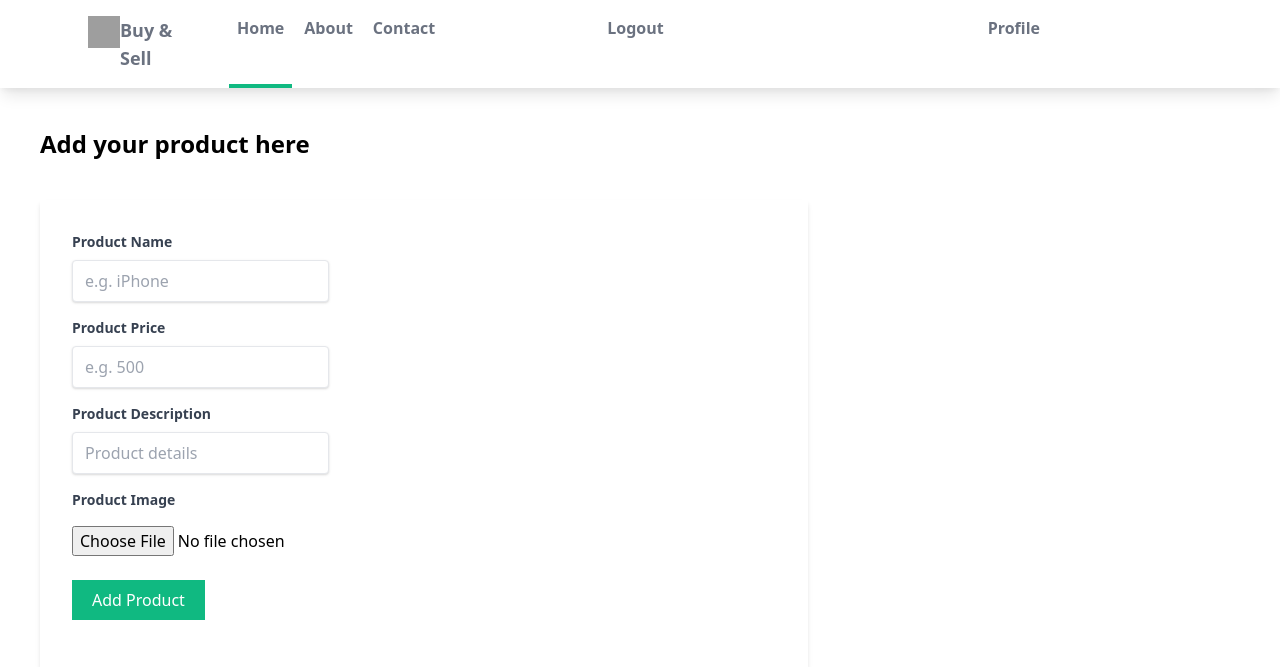
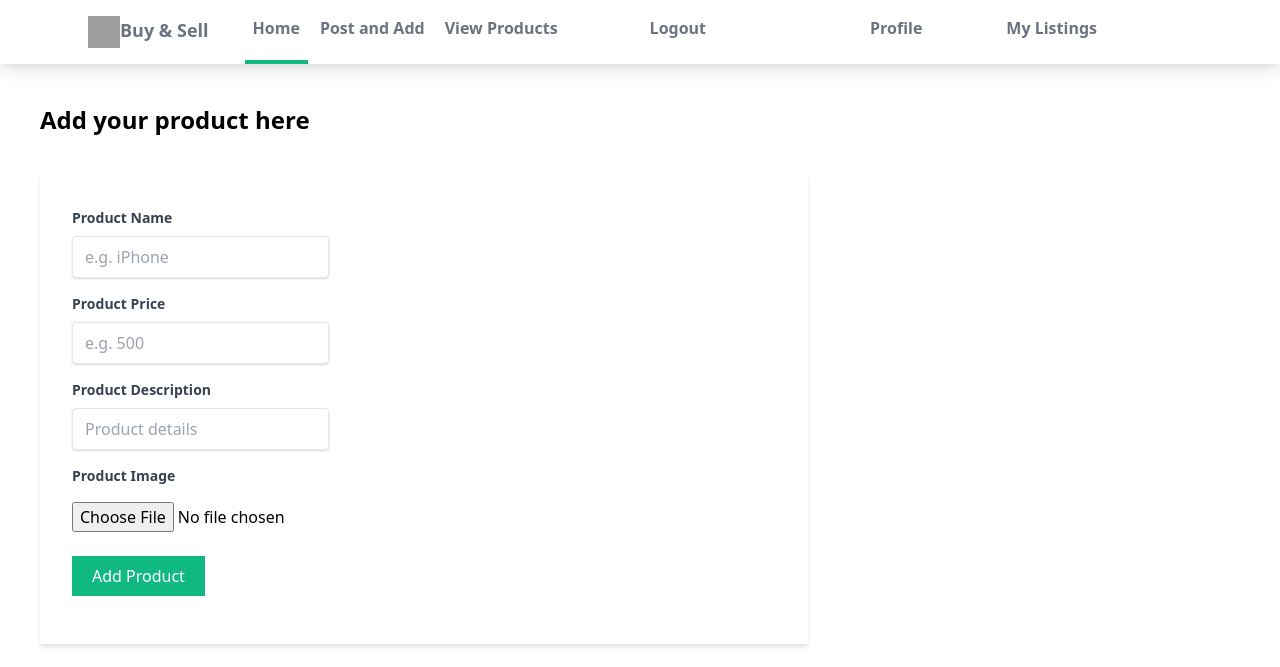
Before and after one commit to mttiurrehman/Buy-Sell-Django-project, a Django app: page /myapp/products/add/ in a window 1280 px wide. Shown: the top 667 px of the page. Run offline with Django 4.2, Linux system fonts and the light colour scheme; a user stored in the database is signed in; style sheets or scripts are compiled from the project's sources; parts of the project's set-up code (start-up, migrations or seed data) failed here and were passed over; grey boxes are pictures that could not be loaded.

Commit message:
second commit

```diff
--- a/mysite/myapp/templates/myapp/base.html
+++ b/mysite/myapp/templates/myapp/base.html
@@ -16,11 +16,12 @@
                         </div>
                         <div class="items-centre flex space-x-1">
                             <a href="#" class="px-2 py-4 text-gray-500 font-semibold border-b-4 border-green-500">Home</a>
-                            <a href="#" class="px-2 py-4 text-gray-500 font-semibold">About</a>
-                            <a href="#" class="px-2 py-4 text-gray-500 font-semibold">Contact</a>
+                            <a href="{% url 'myapp:add_product' %}" class="px-2 py-4 text-gray-500 font-semibold">Post and Add</a>
+                            <a href="{% url 'myapp:products' %}" class="px-2 py-4 text-gray-500 font-semibold">View Products</a>
                             {% if user.is_authenticated %}
-                            <a class="px-40 py-4 text-gray-500 font-semibold" href="{% url 'users:logout' %}">Logout</a>
-                            <a class="px-40 py-4 text-gray-500 font-semibold" href="{% url 'users:profile' %}">Profile</a>
+                            <a class="px-20 py-4 text-gray-500 font-semibold" href="{% url 'users:logout' %}">Logout</a>
+                            <a class="px-20 py-4 text-gray-500 font-semibold" href="{% url 'users:profile' %}">Profile</a>
+                            <a class=" py-4 text-gray-500 font-semibold" href="{% url 'myapp:my_listings' %}">My Listings</a>
                             {% else %}
                             <a class="px-40 py-4 text-gray-500 font-semibold" href="{% url 'users:login' %}">Login</a>
                             {% endif %}
--- /dev/null
+++ b/mysite/myapp/templates/myapp/product_form.html
@@ -0,0 +1,32 @@
+{% extends 'myapp/base.html' %}
+
+{% block content %}
+<h1 class="text-2xl font-bold m-10 ">Add your product here</h1>
+<form class="w-3/5 bg-white shadow-md m-10 px-8 py-8" method="POST" enctype="multipart/form-data">
+    {% csrf_token %}
+    <div class="mb-4">
+        <label class="block text-gray-700 text-sm font-bold mb-2" for="">Product Name</label>
+        <input class="shadow appearance-none border rounded py-2 px-3 mr-10 text-gray-700" placeholder="e.g. iPhone" type="text" name="name" id="name"><br>
+    </div>
+    <div class="mb-4">
+        <label class="block text-gray-700 text-sm font-bold mb-2" for="">Product Price</label>
+        <input class="shadow appearance-none border rounded py-2 px-3 mr-10 text-gray-700" placeholder="e.g. 500" type="text" name="price" id="price"><br>
+    </div>
+    <div class="mb-4">
+        <label class="block text-gray-700 text-sm font-bold mb-2" for="">Product Description</label>
+        <input class="shadow appearance-none border rounded py-2 px-3 mr-10 text-gray-700" placeholder="Product details" type="text" name="desc" id="desc"><br>
+    </div>
+    <div class="mb-4">
+        <label class="block text-gray-700 text-sm font-bold mb-2" for="">Product Image</label>
+        <input class=" py-2 " type="file" accept="image/*" name="upload" id="upload"><br>
+    </div>
+    <div class="mb-4">
+        <input class="bg-green-500 text-white px-5 py-2" type="submit" name="Add Product" value="Add Product">
+    </div>
+
+
+
+
+
+</form>
+{% endblock %}
--- a/mysite/myapp/urls.py
+++ b/mysite/myapp/urls.py
@@ -7,9 +7,10 @@ app_name = 'myapp'
 urlpatterns = [
 
     path('', views.index),
-    path('products/', views.products, name='products'),
-    path('products/<int:id>', views.product_details, name='product_details'),
-    path('products/add/', views.add_products, name='add_product'),
+    path('products/', views.ProductListView.as_view(), name='products'),
+    path('products/<int:pk>', views.ProductDetailView.as_view(), name='product_details'),
+    path('products/add/', views.ProductCreateView.as_view(), name='add_product'),
     path('products/update/<int:id>', views.update_product, name='update_product'),
     path('products/delete/<int:id>', views.delete_product, name='delete_product'),
+    path('products/mylistings', views.my_listings, name='my_listings'),
 ]
--- a/mysite/myapp/views.py
+++ b/mysite/myapp/views.py
@@ -3,6 +3,8 @@ from django.shortcuts import render, redirect
 from django.http import HttpResponse
 from .models import Product
 from django.contrib.auth.decorators import login_required
+from django.views.generic import ListView, DetailView
+from django.views.generic.edit import CreateView
 # Create your views here.
 
 def index(request):
@@ -15,12 +17,33 @@ def products(request):
     }
     return render(request, 'myapp/index.html', context)
 
+
+
+
+# class based list view
+
+class ProductListView(ListView):
+    model = Product
+    template_name = 'myapp/index.html'
+    context_object_name = 'products'
+
+
+
+
+
+
 def product_details(request, id):
     product = Product.objects.get(id=id)
     context = {
         'product':product
     }
     return render(request, 'myapp/details.html', context)
+
+# class based views for above product details view
+class ProductDetailView(DetailView):
+    model = Product
+    template_name = 'myapp/details.html'
+    context_object_name = 'product'
 
 @login_required
 def add_products(request):
@@ -33,6 +56,16 @@ def add_products(request):
         product = Product(name=name, price=price, desc=desc, image=image,seller_name=seller_name)
         product.save()
     return render(request, 'myapp/addproduct.html')
+
+# class based add product view
+
+class ProductCreateView(CreateView):
+    model = Product
+    fields = ['name','price','desc','image','seller_name']
+    #product_form.html
+
+
+
 
 def update_product(request, id):
     product = Product.objects.get(id=id)
@@ -58,3 +91,11 @@ def delete_product(request, id):
         product.delete()
         return redirect('/myapp/products')
     return render(request, 'myapp/delete.html',context)
+
+
+def my_listings(request):
+    products = Product.objects.filter(seller_name=request.user)
+    context = {
+        'products':products
+    }
+    return render(request, 'myapp/mylistings.html',context)
--- a/mysite/users/templates/users/login.html
+++ b/mysite/users/templates/users/login.html
@@ -25,6 +25,8 @@
 
         <button class="bg-green-500 text-white px-5 py-2" type="submit" >Login</button>
     </form>
+    <div class="m-10 ">Do not have an account?  <a class="text-indigo-500" href="{% url 'users:register' %}">Register</a></div>
+
 </div>
 
 
--- a/mysite/users/templates/users/register.html
+++ b/mysite/users/templates/users/register.html
@@ -37,6 +37,7 @@
         </div>
         <button class="bg-green-500 text-white px-5 py-2" type="submit" >Register</button>
     </form>
+    <div class="m-10">Already have an account? <a class="text-indigo-500" href="{% url 'users:login' %}">Login instead</a></div>
 </div>
 
 
```
Also changed, not shown: mysite/myapp/templates/myapp/mylistings.html (added, +22 -0 lines), mysite/db.sqlite3.
